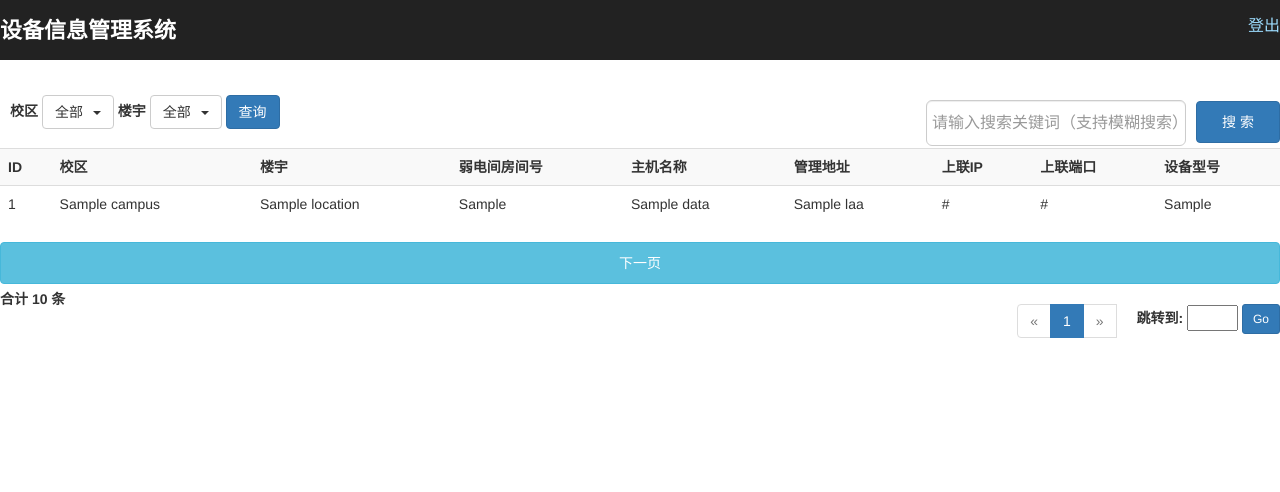
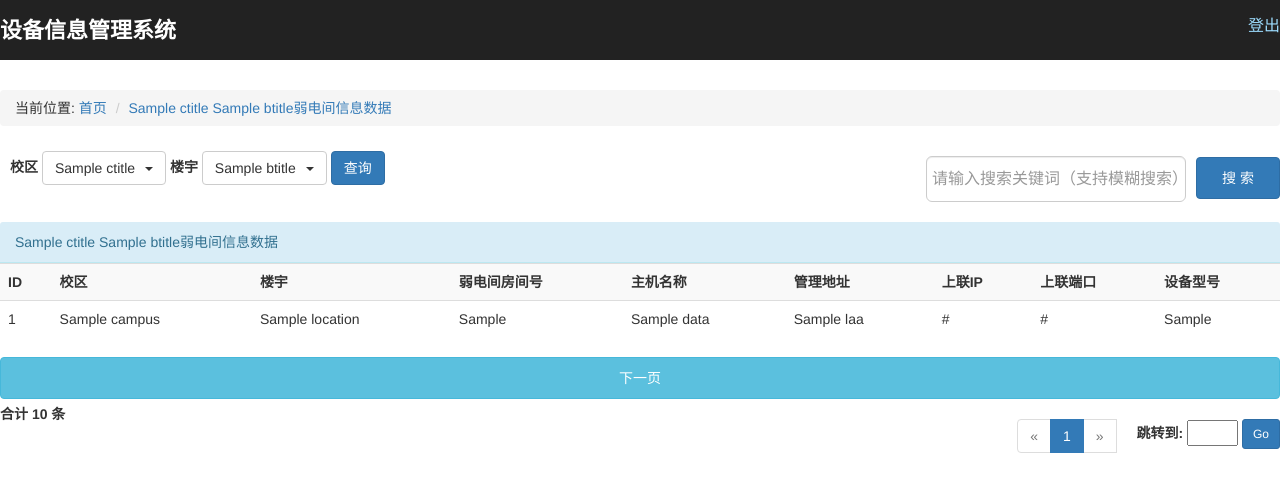
Before and after one commit to derek-s/devonlinemgmt, a Python web app: template templates/list.html in a window 1280 px wide. Shown: the top 492 px of the page. Run offline with Jinja, Linux system fonts and the light colour scheme; the template is opened without the code that fills it: most values are stand-ins (such as "Sample title", 1, 10 or a date in 2020); some libraries are stand-ins or nearby versions.

Commit message:
add stylesheet

```diff
--- a/static/css/style.css
+++ b/static/css/style.css
@@ -106,7 +106,8 @@ p {
     text-decoration: underline;
 }
 
-#ajaxnext {
+#ajaxnindex,
+#ajaxntlist {
     width: 100%;
     padding: 10px 0 10px 0;
 }
@@ -143,3 +144,11 @@ p {
 .caret {
     margin-left: 10px !important;
 }
+
+.panel-info {
+    margin-top: 65px;
+    border: none;
+    border-top: 1px solid transparent !important;
+    box-shadow: none !important;
+    -webkit-box-shadow: none !important;
+}
--- a/templates/_macros.html
+++ b/templates/_macros.html
@@ -8,7 +8,7 @@
         </a>
             </li>
             {% for p in pagination.iter_pages() %} {% if p %} {% if p == pagination.page %}
-            <li class="active">
+            <li id="pnactive" class="active">
                 <a href="{{ url_for(endpoint, page = p, **kwargs) }}{{ fragment }}">{{ p }}</a>
             </li>
             {% else %}
--- a/templates/list.html
+++ b/templates/list.html
@@ -1,4 +1,5 @@
-{% extends "base.html" %} {%import '_macros.html' as macros%} {% block title %}校区楼宇查询 - 设备信息管理系统{% endblock %}{% block head%}
+{% extends "base.html" %} {%import '_macros.html' as macros%} {% block title -%} {% if ctitle == "" and btitle == ""%}全部信息 - 设备信息管理系统{% else %}{{ ctitle }} {{ btitle }} - 设备信息管理系统{% endif%} {% if btitle == ""%} {{ ctitle }}弱电间信息 {% endif %} {% if ctitle
+== ""%} {{ btitle }}弱电间信息 {% endif %} {% endblock %}{% block head%}
 <script src="{{ url_for('static', filename='js/list.js') }}" type="text/javascript"></script>{% endblock %} {% block content -%}
 <div id="nav">
     <div class="navblock">
@@ -15,11 +16,21 @@
     </div>
 </div>
 <div id="content">
+    <div id="bnavigation">
+        <ol class="breadcrumb">
+            <li>当前位置: <a href="{{url_for('index')}}">首页</a></li>
+            {%- if ctitle == "" and btitle == ""%}
+            <li class="active"><a href="{{url_for('indexlist')}}">分类查询</a></li>{% endif%} {%- if ctitle != "" and btitle == ""%}
+            <li class="active"><a href="{{url_for('indexlist',campusname=request.args.get('campusname'),buildname=request.args.get('buildname')) | safe}}">{{ ctitle }}弱电间信息数据</a></li>{% endif%} {%- if ctitle == "" and btitle != ""%}
+            <li class="active"><a href="{{url_for('indexlist',campusname=request.args.get('campusname'),buildname=request.args.get('buildname')) | safe}}">{{ btitle }}弱电间信息数据</a></li>{% endif%} {%- if ctitle != "" and btitle != ""%}
+            <li class="active"><a href="{{url_for('indexlist',campusname=request.args.get('campusname'),buildname=request.args.get('buildname')) | safe}}">{{ ctitle }} {{ btitle }}弱电间信息数据</a></li>{% endif %}
+        </ol>
+    </div>
     <div id="toolbar">
         <div id="adquery">
             <label>校区</label>
             <div class="dropdown">
-                <button class="btn btn-default dropdown-toggle" type="button" id="dropdownCampus" data-toggle="dropdown" aria-haspopup="true" aria-expanded="true">全部<span class="caret"></span></button>
+                <button class="btn btn-default dropdown-toggle" type="button" id="dropdownCampus" data-toggle="dropdown" aria-haspopup="true" aria-expanded="true">{% if ctitle == ""%}全部{% else %}{{ ctitle }}{% endif %}<span class="caret"></span></button>
                 <ul id="ddm-campus" class="dropdown-menu" aria-labelledby="dropdownCampus">
                     <li><a href="javascript:void(0);" rel="all">全部</a></li>
                     {%- for campusone in campus %}
@@ -29,7 +40,7 @@
             </div>
             <label>楼宇</label>
             <div class="dropdown">
-                <button class="btn btn-default dropdown-toggle" type="button" id="dropdownBuild" data-toggle="dropdown" aria-haspopup="true" aria-expanded="true">全部<span class="caret"></span></button>
+                <button class="btn btn-default dropdown-toggle" type="button" id="dropdownBuild" data-toggle="dropdown" aria-haspopup="true" aria-expanded="true">{% if btitle == ""%}全部{% else %}{{ btitle }}{% endif %}<span class="caret"></span></button>
                 <ul id="ddm-buildname" class="dropdown-menu" aria-labelledby="dropdownBuild">
                     <li><a href="javascript:void(0);" rel="all">全部</a></li>
                 </ul>
@@ -40,6 +51,9 @@
             <input id="indexserach" class="form-control input-lg" type="text" name="devinfoserp" placeholder="请输入搜索关键词（支持模糊搜索）"><button id="indexsbutton" class="btn btn-primary">搜 索</button>
         </div>
     </div>
+    <div class="panel panel-info">
+        <div class="panel-heading">{%- if ctitle == "" and btitle == ""%}全部数据{% endif %} {%- if ctitle != "" and btitle == ""%} {{ ctitle }}弱电间信息数据{% endif%} {%- if ctitle == "" and btitle != ""%} {{ btitle }}弱电间信息数据{% endif%} {%- if ctitle != "" and btitle != ""%} {{ ctitle }}
+            {{ btitle }}弱电间信息数据{% endif %}</div>
         <div id="data">
             <table id="devinfolist" class="tabledevinfo table table-striped table-hover">
                 <tr>
@@ -69,12 +83,16 @@
             </table>
         </div>
 
-    <div class="ajaxnetpage"><a id="ajaxnext" class="btn btn-info" href="javascript:;">下一页</a></div>
+        <div class="ajaxnetpage"><a id="ajaxntlist" class="btn btn-info" href="javascript:;">下一页</a></div>
         <div>
             {%if pagination%} {{macros.pagination_widget(pagination,'indexlist',buildname=request.args.get('buildname'),campusname=request.args.get('campusname'))}} {%endif%}
         </div>
+    </div>
     <script type="text/javascript">
+        ajaxcamname = '{{ ctitle }}'
+        ajaxbilname = '{{ btitle }}'
         $(function() {
+
             $('#transfer').click(function() {
 
                 var page = $('#transfer_page').val();
```
Also changed, not shown: templates/index.html (+9 -1 lines). Lines whose indentation alone changed are shown as unchanged.
